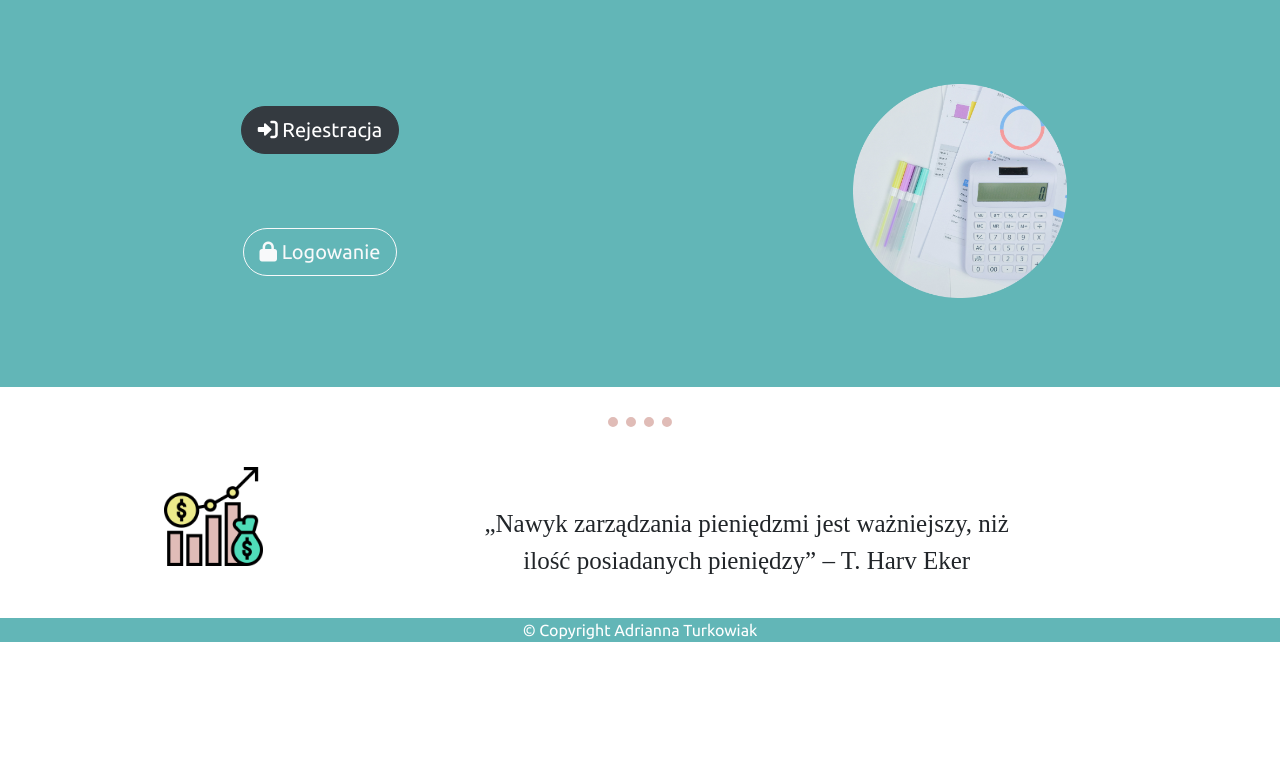
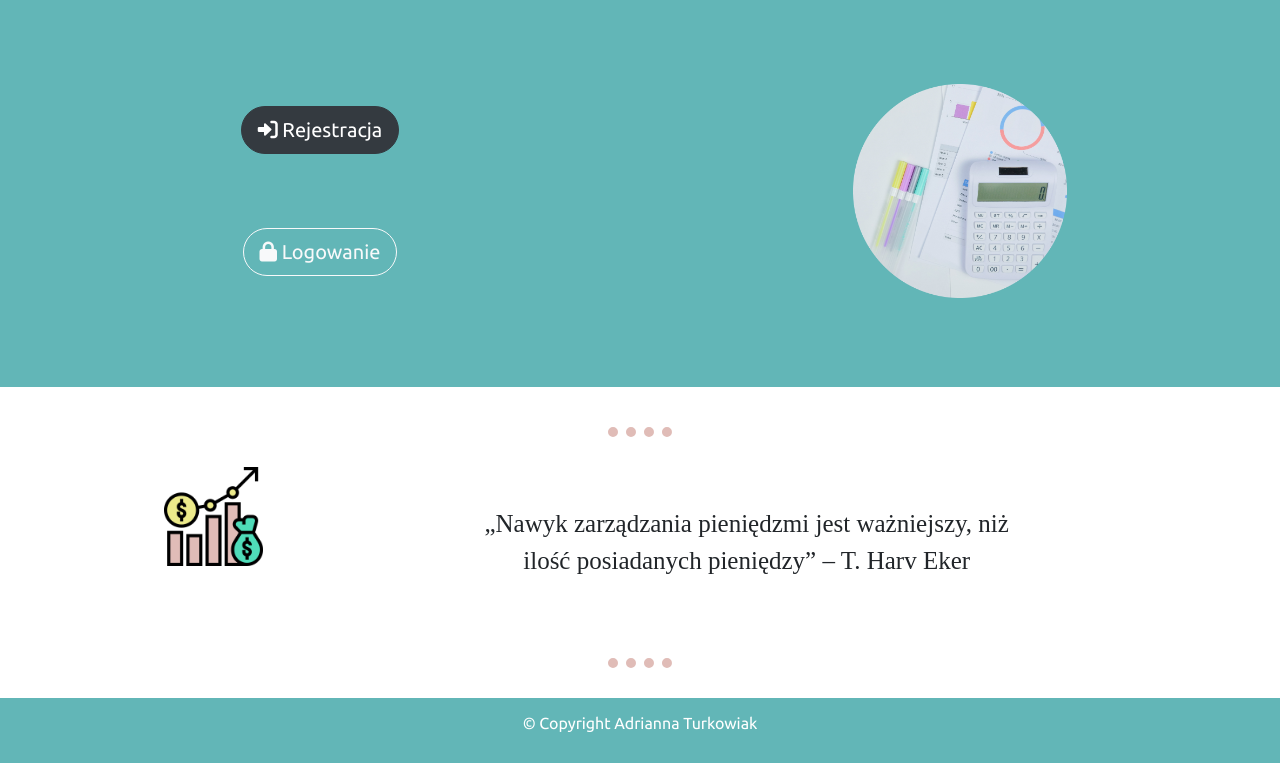
Before and after one commit to AdriannaTurkowiak/Personnal_Budget_App, a plain HTML site: page index.html in a window 1280 px wide. Shown: the part 61-824 px from the top of the page. Before the commit the page ends 800 px from the top, so only its background shows below. Drawn offline with nearby package versions, Linux system fonts and the light colour scheme; a web font is replaced by a local one.

Commit message:
Refactor

```diff
--- a/css/styles.css
+++ b/css/styles.css
@@ -9,19 +9,14 @@ hr {
   border-color: #e0bcb7;
   border-width: 10px;
   width: 5%;
-  margin-top: 30px;
+  margin-top: 40px;
 }
 
 /* ------------------Sections------------------- */
 
-.colored-section-one {
-  background-color: #62b6b7;
-}
-
-.colored-section-two {
+.colored-section {
   background-color: #62b6b7;
   color: white;
-  padding: 20px auto 20px;
 }
 
 /* ------------------Navigation Bar------------- */
@@ -79,7 +74,7 @@ hr {
 /* ------------------Footer---------------------- */
 
 .copyright {
-  text-align: center;
+  padding: 1% 3% 1%;
 }
 
 @media (max-width: 900px) {
--- a/index.html
+++ b/index.html
@@ -49,7 +49,7 @@
 
   <body>
     <main>
-    <section class="colored-section-one" id="title">
+    <section class="colored-section" id="title">
       <!-- <div class="container-fluid"> -->
 
     <!-- Nav Bar -->
@@ -154,13 +154,22 @@
   </div>
    </div>
     </aside>
+    <aside>
+      <div class="container-fluid">
+        <div class="row dotted">
+          <hr />
+        </div>
+      </div>
+    </aside>
 
     <!-- Footer -->
 
-    <footer class="colored-section-two" id="footer">
+    <footer class="colored-section" id="footer">
       <div class="container-fluid">
+        <div class="d-flex justify-content-center">
         <p class="copyright">© Copyright Adrianna Turkowiak</p>
       </div>
+    </div>
     </footer>
   </body>
 </html>
```
